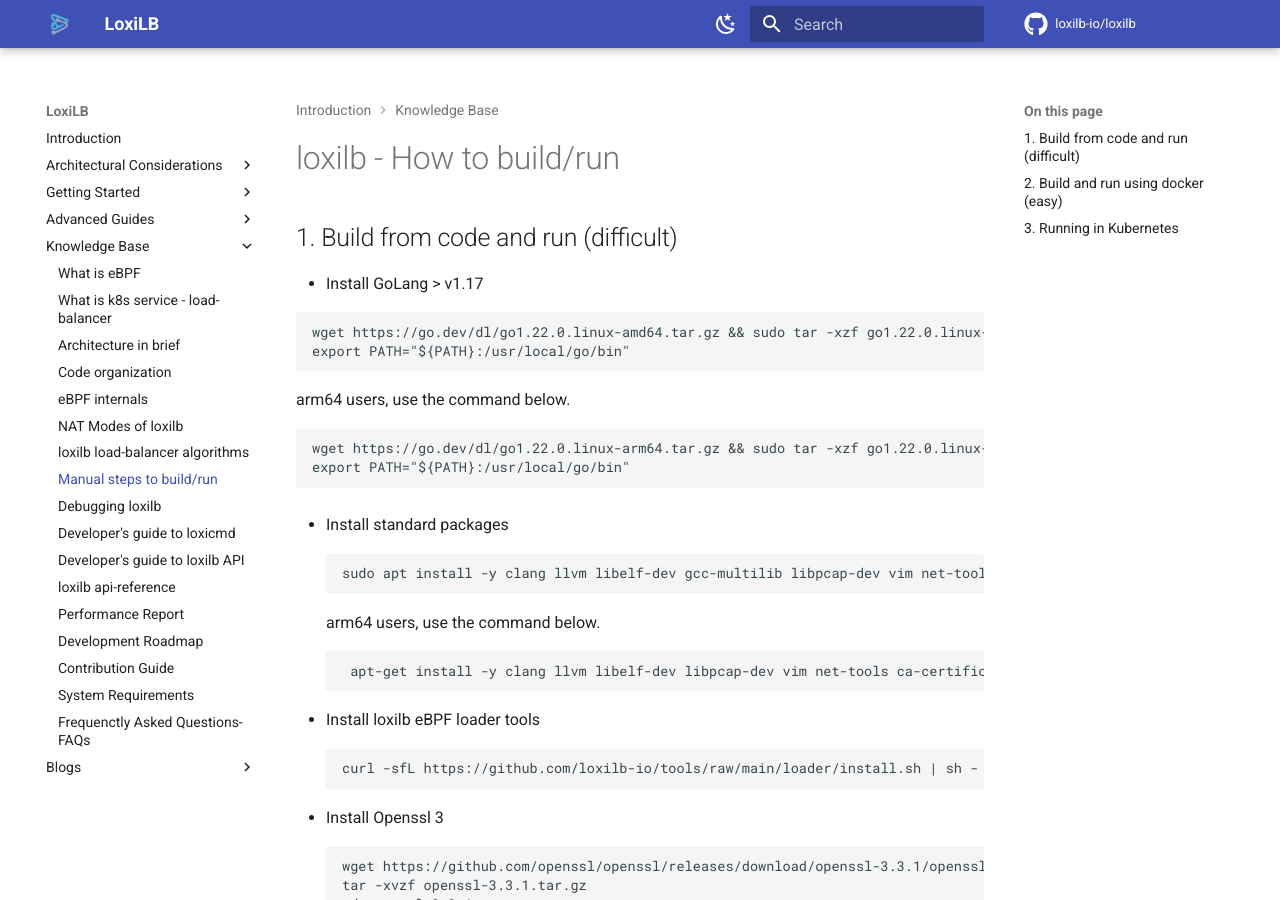
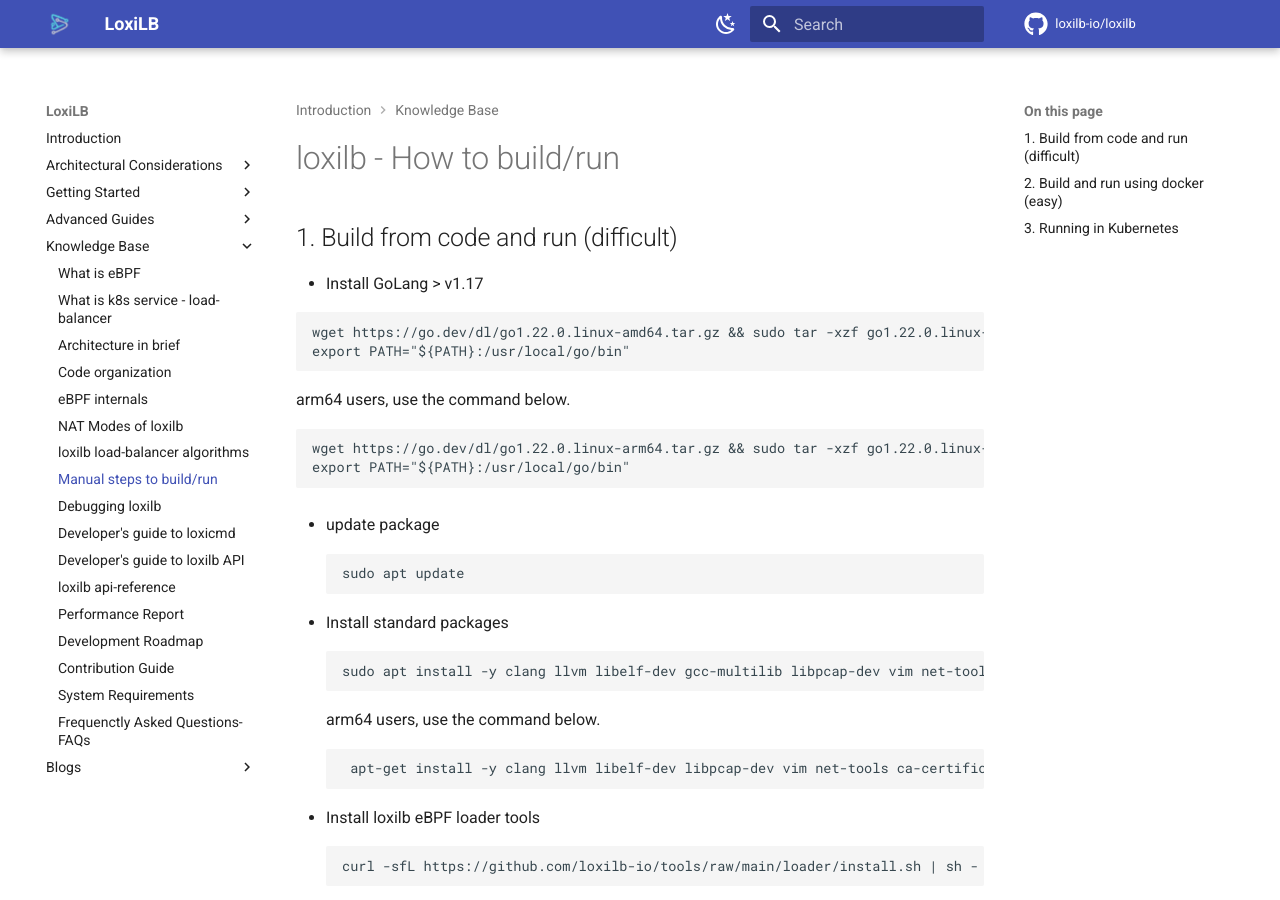
Before and after one commit to loxilb-io/loxilbdocs, an MkDocs documentation site: the page built from docs/run.md, in a window 1280 px wide and 900 px high. Built offline with MkDocs 1.6.1 and Material for MkDocs 9.7.7, drawn with Linux system fonts in a browser that asks for light colours; comment, search, counter and statistics services are not loaded; the version menu is left out.

Commit message:
Update run.md

````diff
--- a/docs/run.md
+++ b/docs/run.md
@@ -12,6 +12,11 @@
 ```
 wget https://go.dev/dl/go1.22.0.linux-arm64.tar.gz && sudo tar -xzf go1.22.0.linux-arm64.tar.gz --directory /usr/local/
 export PATH="${PATH}:/usr/local/go/bin"
+```
+
+* update package
+```
+sudo apt update
 ```
 
 * Install standard packages
````
